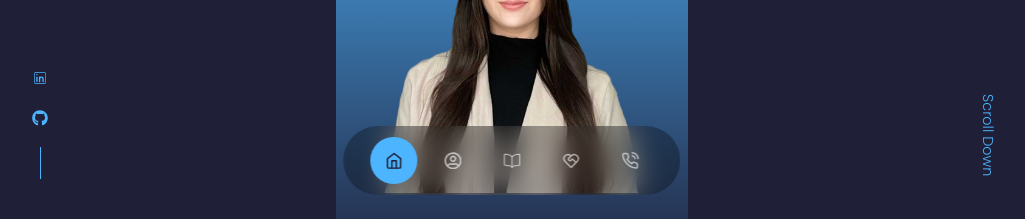
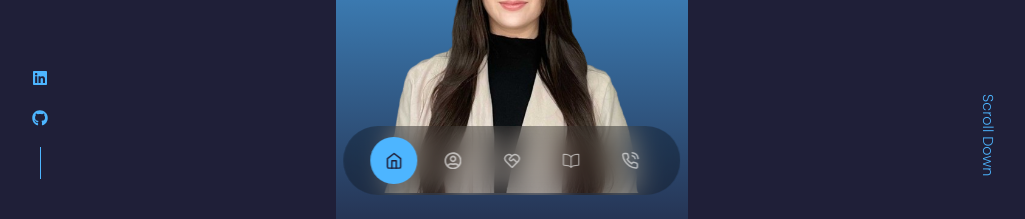
Before and after one commit to EmiReese/portfolio5, a React (Create React App) app: page / in a window 1280 px wide. Shown: the part 573-792 px from the top of the page, without its empty margins (128-1153 px from the left). Built offline with nearby package versions, Linux system fonts and the light colour scheme.

Commit message:
fixed links

```diff
--- a/package.json
+++ b/package.json
@@ -9,7 +9,6 @@
     "@testing-library/user-event": "^13.5.0",
     "emailjs-com": "^3.2.0",
     "react": "^18.2.0",
-    "react-dom": "^18.2.0",
     "react-icons": "^4.12.0",
     "react-scripts": "5.0.1",
     "swiper": "^11.0.5",
@@ -42,6 +41,7 @@
     ]
   },
   "devDependencies": {
-    "gh-pages": "^6.1.1"
+    "gh-pages": "^6.1.1",
+    "react-router-dom": "^6.21.1"
   }
 }
--- a/src/components/header/HeaderSocials.jsx
+++ b/src/components/header/HeaderSocials.jsx
@@ -1,11 +1,10 @@
 import React from 'react'
-import {CiLinkedin} from "react-icons/ci"
-import { FaGithub } from "react-icons/fa"
+import { FaGithub, FaLinkedin } from "react-icons/fa"
 const HeaderSocials = () => {
   return (
     <div className='header__socials'>
-        <a href="www.linkedin.com/in/emily-reese-55488629a/" target="_blank"><CiLinkedin /></a>
-        <a href="www.github.com" target="_blank"><FaGithub /></a>
+         <a href="https://www.linkedin.com/in/emily-reese-55488629a/"><FaLinkedin /></a>
+        <a href="https://github.com/EmiReese"><FaGithub /></a>
     </div>
   )
 }
--- a/src/components/nav/Nav.jsx
+++ b/src/components/nav/Nav.jsx
@@ -13,8 +13,8 @@ const Nav = () => {
     <nav>
       <a href="#" onClick={() => { setActiveNav('#')}} className={activeNav === '#' ? 'active': ''}><FiHome /></a>
       <a href="#about" onClick={() => { setActiveNav('about')}} className={activeNav === 'about' ? 'active': ''}><FaRegUserCircle /></a>
-      <a href="#experience" onClick={() => { setActiveNav('experience')}} className={activeNav === 'experience' ? 'active': ''}><IoBookOutline /></a>
-      <a href="#services" onClick={() => { setActiveNav('services')}}className={activeNav === 'services' ? 'active': ''}><RiServiceLine /></a>
+      <a href="#experience" onClick={() => { setActiveNav('experience')}} className={activeNav === 'experience' ? 'active': ''}><RiServiceLine/></a>
+      <a href="#portfolio" onClick={() => { setActiveNav('portfolio')}}className={activeNav === 'portfolio' ? 'active': ''}><IoBookOutline /></a>
       <a href="#contact" onClick={() => { setActiveNav('contact')}}className={activeNav === 'contact' ? 'active': ''}><FiPhoneCall /></a>
     </nav>
   )
```
Also changed, not shown: 1 other file (tests, documents, lock files or other folders).
